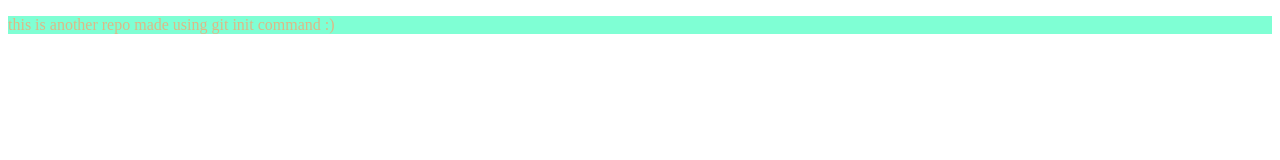
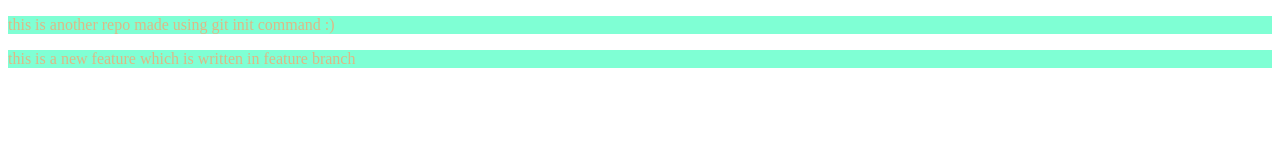
Before and after one commit to adityaparagsingh/localrepo, a plain HTML site: page index.html in a window 1280 px wide. Drawn offline with Linux system fonts and the light colour scheme.

Commit message:
adding feature for feature branch

```diff
--- a/index.html
+++ b/index.html
@@ -8,5 +8,6 @@
 </head>
 <body>
     <p>this is another repo made using git init command :)</p>
+    <p>this is a new feature which is written in feature branch</p>
 </body>
 </html>
```
